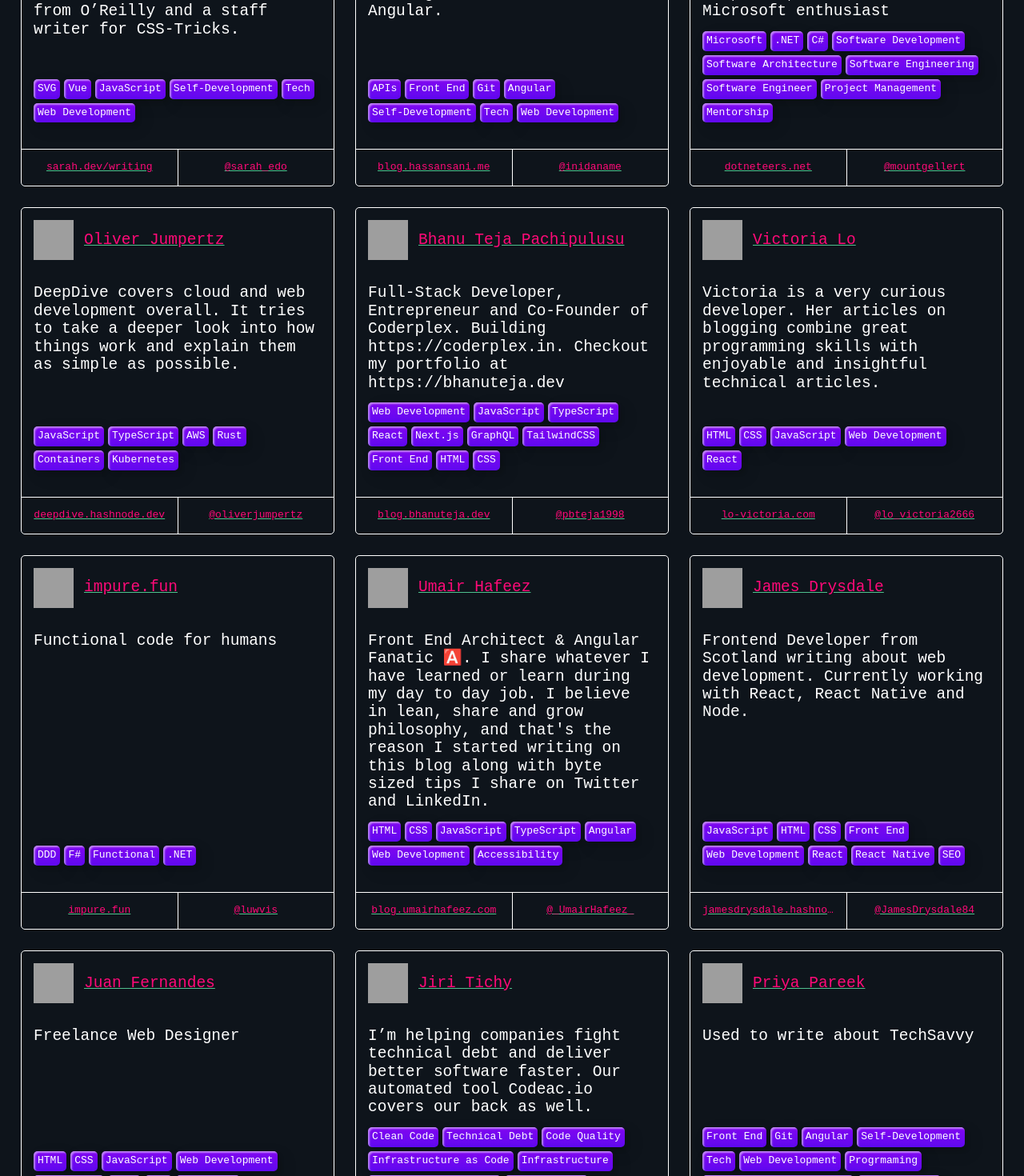
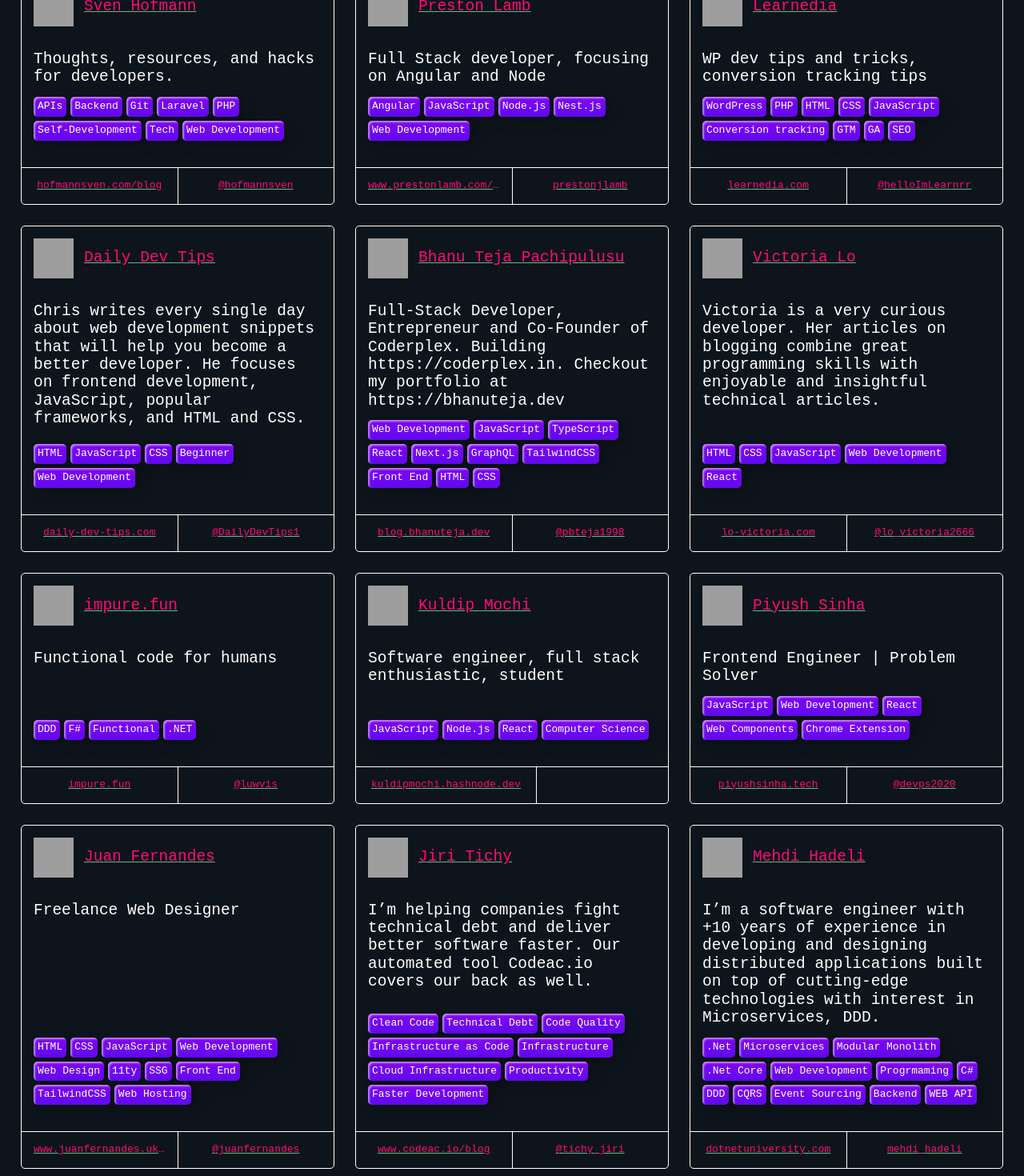
Before and after one commit to markodenic/awesome-tech-blogs, a Nuxt app: page / in a window 1280 px wide. Shown: the part 1060-2530 px from the top of the page at 80% size. Built offline with nearby package versions, Linux system fonts and the light colour scheme; grey boxes are pictures that could not be loaded.

Commit message:
Add dotnetuniversity

```diff
--- a/data.js
+++ b/data.js
@@ -1528,5 +1528,25 @@ module.exports = [
       'Cheat Sheets',
       'Technical',
     ]
+  },
+    {
+    name: 'Mehdi Hadeli',
+    description: 'I’m a software engineer with +10 years of experience in developing and designing distributed applications built on top of cutting-edge technologies with interest in Microservices, DDD.',
+    url: 'https://dotnetuniversity.com',
+    twitter: 'mehdi_hadeli',
+    tags: [
+      '.Net',
+      'Microservices',
+      'Modular Monolith',
+      '.Net Core',
+      'Web Development',
+      'Progrmaming',
+      'C#',
+      'DDD',
+      'CQRS',
+      'Event Sourcing',
+      'Backend',
+      'WEB API'
+    ]
   }
 ];
```
